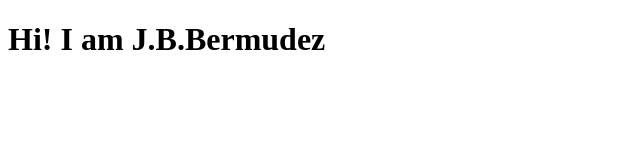
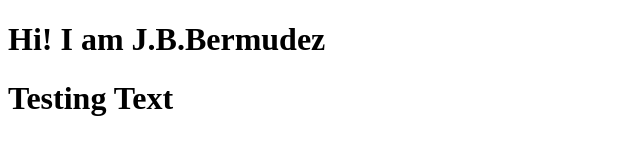
Before and after one commit to YanJi13/yanji13.github.io, a plain HTML site: page index.html in a window 1280 px wide. Shown: the whole page, without its empty margins (0-640 px from the left). Drawn offline with Linux system fonts and the light colour scheme.

Commit message:
added Testing Text

```diff
--- a/index.html
+++ b/index.html
@@ -7,5 +7,6 @@
 </head>
 <body>
 <h1>Hi! I am J.B.Bermudez</h1>
+<h1>Testing Text</h1>
 </body>
 </html>
```
